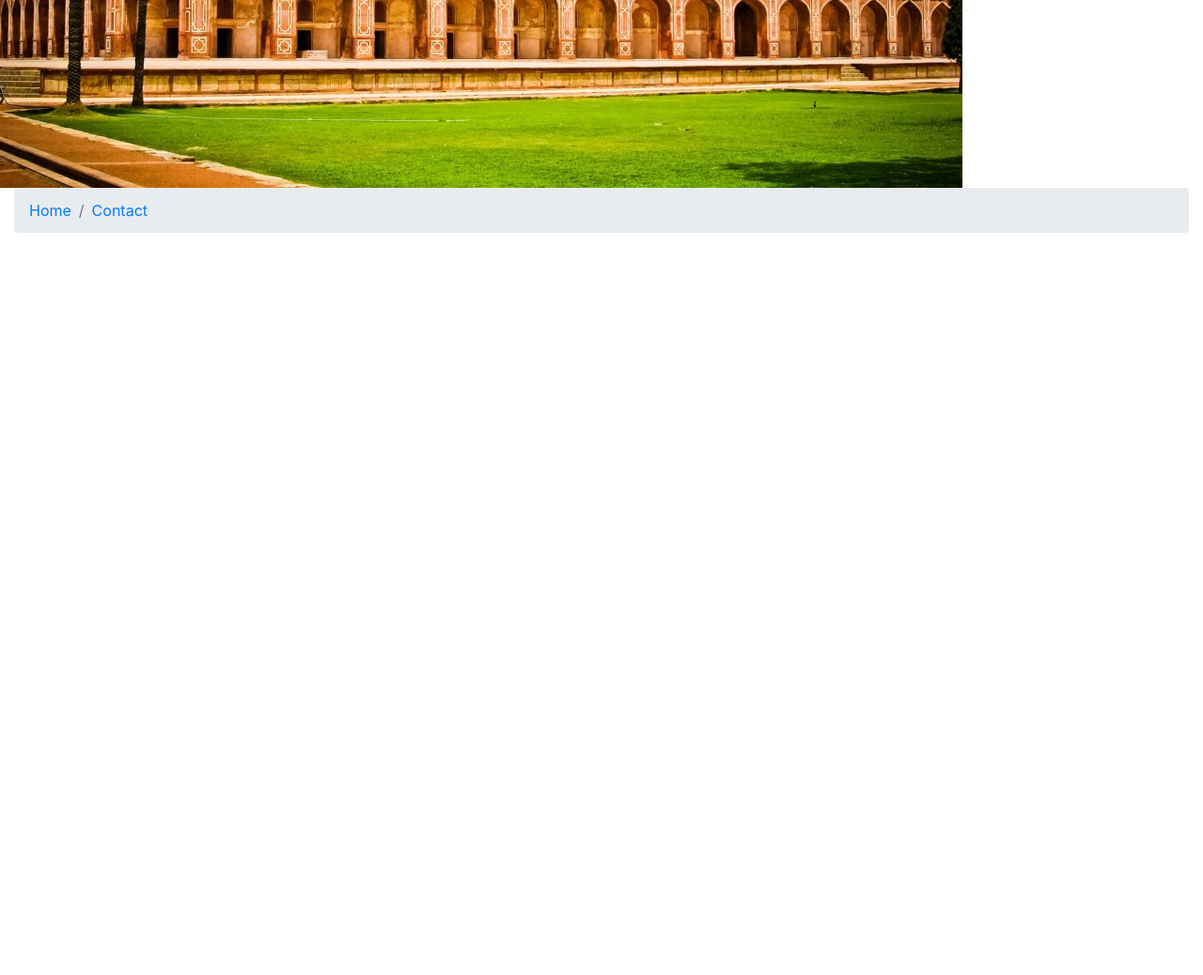
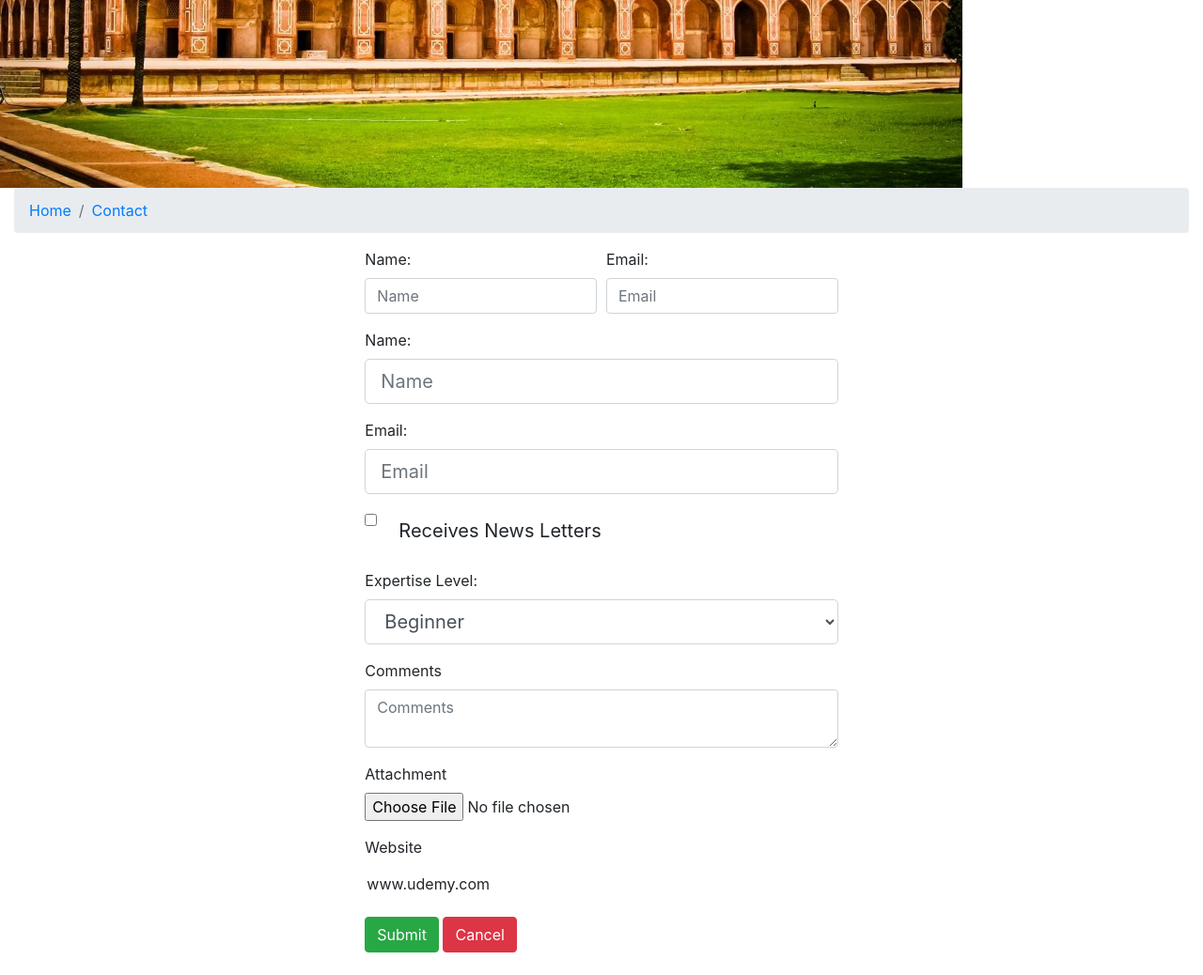
Before and after one commit to skyelele/bootstrap-realtime-project, a website: page contact.html in a window 1280 px wide. Shown: the part 500-1538 px from the top of the page at 94% size. Before the commit the page ends 800 px from the top, so only its background shows below. Drawn offline with nearby package versions, Linux system fonts and the light colour scheme.

Commit message:
add sign-up boxes for name, email, etc. on contact + login pages

```diff
--- a/contact.html
+++ b/contact.html
@@ -68,6 +68,56 @@
                 <li class="breadcrumb-item"><a href="index.html">Home</a></li>
                 <li class="breadcrumb-item active"><a href="contact.html">Contact</a></li>
             </ol>
+            <div class="row mb-4">
+                <div class="col-5 mx-auto">
+                    <form>
+                        <div class="form-row">
+                            <div class="form-group col-md-6">
+                                <label for="txtName">Name:</label>
+                                <input type="text" id="txtName" class="form-control" placeholder="Name">
+                            </div>
+                            <div class="form-group col-md-6">
+                                <label for="txtEmail">Email:</label>
+                                <input type="email" id="txtEmail" class="form-control" placeholder="Email">
+                            </div>
+                        </div>
+                        <div class="form-group">
+                            <label for="txtName">Name:</label>
+                            <input type="text" id="txtName" class="form-control form-control-lg" placeholder="Name">
+                        </div>
+                        <div class="form-group">
+                            <label for="txtEmail">Email:</label>
+                            <input type="email" id="txtEmail" class="form-control form-control-lg" placeholder="Email">
+                        </div>
+                        <div class="form-group form-check">
+                            <input type="checkbox" id="chkReceiveNewsLetters" class="form-check-input">
+                            <label for="chkReceiveNewsLetters" class="form-check-label form-control-lg">Receives News Letters</label>
+                        </div>
+                        <div class="form-group">
+                            <label for="drpExpertiseLevel">Expertise Level:</label>
+                            <select id="drpExpertiseLevel" class="form-control form-control-lg">
+                                <option>Beginner</option>
+                                <option>Intermediate</option>
+                                <option>Advanced</option>
+                            </select>
+                        </div>
+                        <div class="form-group">
+                            <label for="txtComments">Comments</label>
+                            <textarea id="txtComments" class="form-control" placeholder="Comments"></textarea>
+                        </div>
+                        <div class="form-group">
+                            <label for="txtAttachment">Attachment</label>
+                            <input type="file" id="txtAttachment" class="form-control-file" placeholder="Comments"></textarea>
+                        </div>
+                        <div class="form-group">
+                            <label for="txtWebsite">Website</label>
+                            <input type="text" id="txtWebsite" class="form-control-plaintext" value="www.udemy.com">
+                        </div>
+                        <button class="btn btn-success">Submit</button>
+                        <button class="btn btn-danger">Cancel</button>
+                    </form>
+                </div>
+            </div>
         </div>
     </body>
 </html>
```
Also changed, not shown: login.html (+17 -0 lines).
